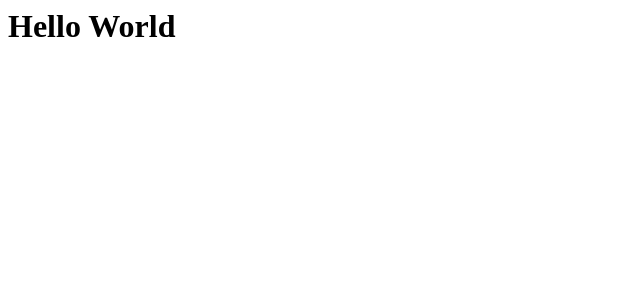
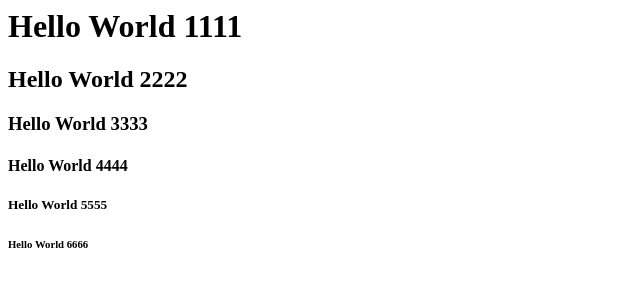
Before and after one commit to thanhnam3105/test1602, a plain HTML site: page index.html in a window 1280 px wide. Shown: the whole page, without its empty margins (0-640 px from the left). Drawn offline with Linux system fonts and the light colour scheme.

Commit message:
commit lan 2

```diff
--- a/index.html
+++ b/index.html
@@ -1 +1,6 @@
-<h1>Hello World</h1>
+<h1>Hello World 1111</h1>
+<h2>Hello World 2222</h2>
+<h3>Hello World 3333</h3>
+<h4>Hello World 4444</h4>
+<h5>Hello World 5555</h5>
+<h6>Hello World 6666</h6>
```
Also changed, not shown: page2.html (added, +1 -0 lines).
